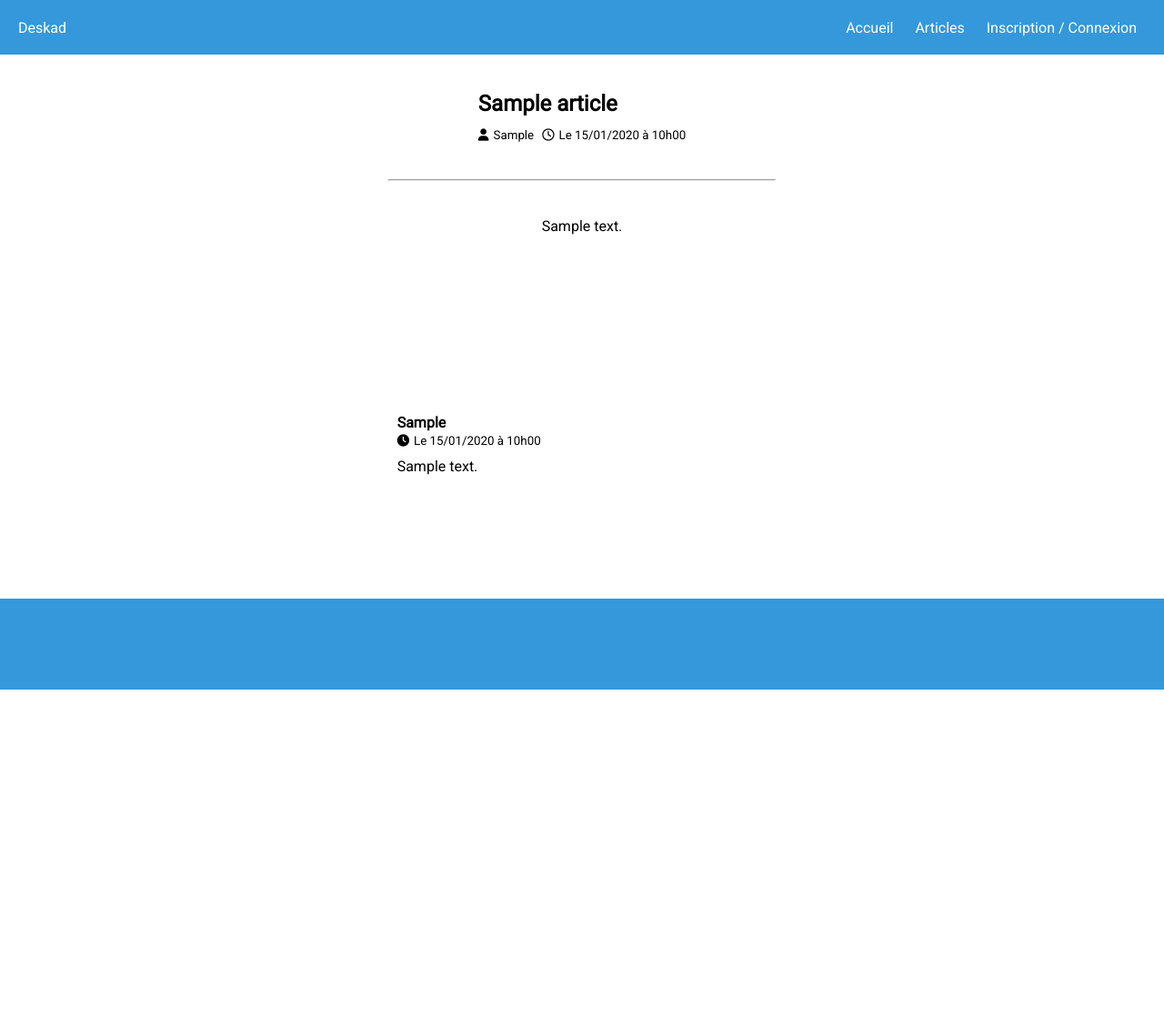
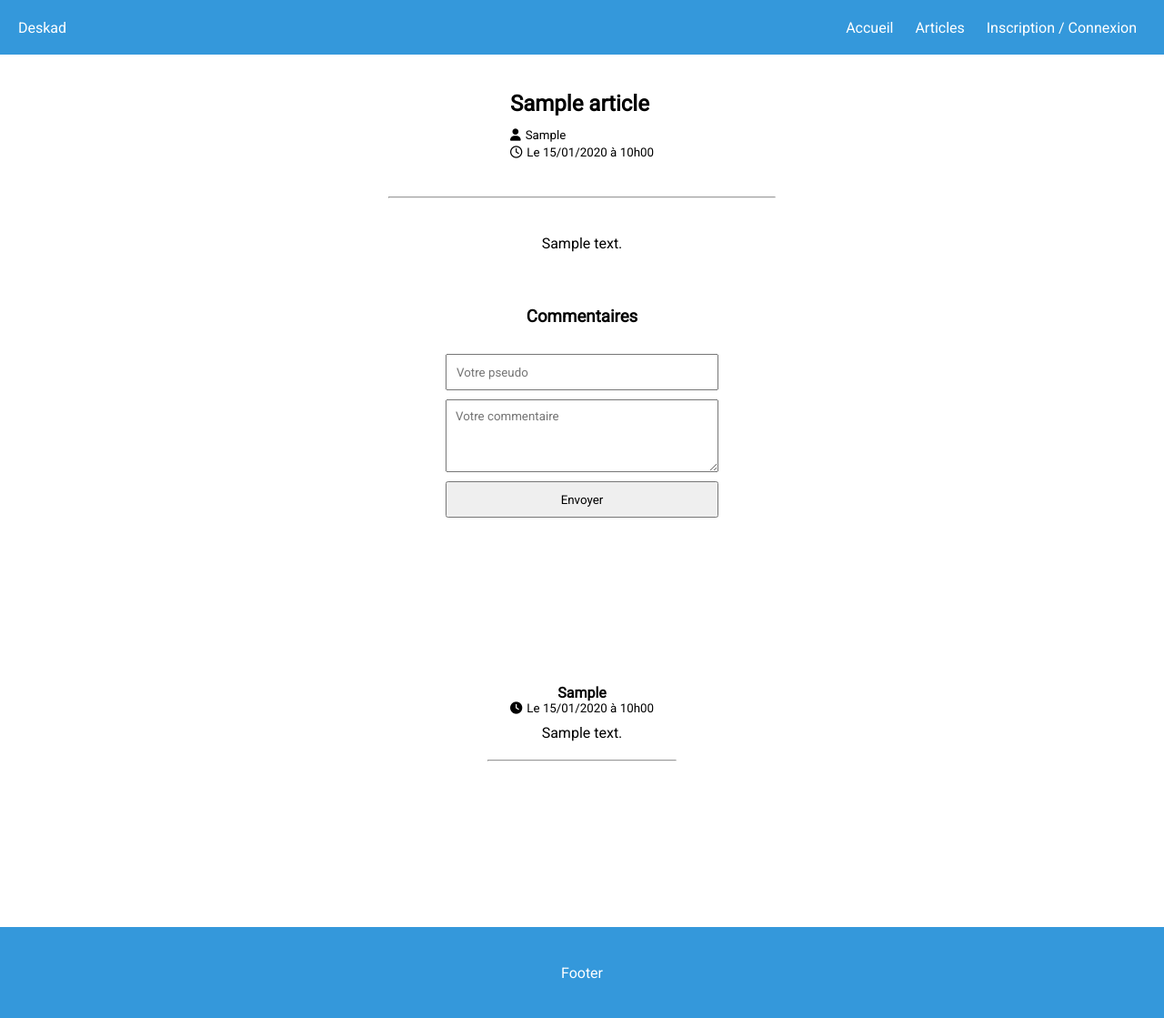
Before and after one commit to yannickbiheul/blog_v1, a PHP site: page /afficherArticle.php?id=1 in a window 1280 px wide. Shown: the whole page at 91% size. Before the commit the page ends 758 px from the top, so only its background shows below. Run offline with PHP 8.4, Linux system fonts and the light colour scheme; tables that the repository leaves empty or names only in its code hold one stand-in row (values such as "Sample post"); some libraries are stand-ins or nearby versions.

Commit message:
Includes

```diff
--- a/afficherArticle.php
+++ b/afficherArticle.php
@@ -1,147 +1,84 @@
 <?php
 
-try {
-    $db = new PDO("mysql:host=localhost;dbname=blog;charset=utf8", "root", "");
-} catch (PDOException $erreur) {
-    echo "Problème à la connexion : " . $erreur->getMessage();
-}
+include 'connexionDB.php';
+include 'requeteArticle.php';
+include 'requeteCommentaires.php';
+include 'header.php';
+include 'nav.php';
 
 ?>
 
-
-
-<!DOCTYPE html>
-<html lang='fr'>
-<head>
-    <meta charset='UTF-8'>
-    <meta name='viewport' content='width=device-width, initial-scale=1.0'>
-    <title>Mon Blog</title>
-    <!-- DESCRIPTION -->
-    <meta name='description' content='1ère version du blog'>
-    <!-- CSS -->
-    <link rel='stylesheet' href='css/main.css'>
-    <!-- GOOGLE FONTS -->
-    <!-- Roboto -->
-    <link href='https://fonts.googleapis.com/css2?family=Roboto&display=swap' rel='stylesheet'>
-    <!-- Quicksand -->
-    <link rel='preconnect' href='https://fonts.gstatic.com'>
-    <link href='https://fonts.googleapis.com/css2?family=Quicksand&display=swap' rel='stylesheet'>
-    <!-- Bangers -->
-    <link rel='preconnect' href='https://fonts.gstatic.com'>
-    <link href='https://fonts.googleapis.com/css2?family=Bangers&display=swap' rel='stylesheet'>
-    <!-- FONTAWESOME -->
-    <script src='https://kit.fontawesome.com/29ef46100e.js' crossorigin='anonymous'></script>
-    <!-- jQuery -->
-    <script src="https://cdn.jsdelivr.net/npm/jquery@3.5.1/dist/jquery.min.js"></script>
-</head>
-
-<body>
-
-    <header>
-        <a href="index.php" class="titreSite">Deskad</a>
-        <nav>
-            <a href="index.php">Accueil</a>
-            <a href="#">Articles</a>
-            <a href="#">Inscription / Connexion</a>
-        </nav>
-    </header>
+    <!-- AFFICHER ARTICLE -->
 
     <main id="afficherArticle">
 
     <?php
 
-    // Afficher l'article
-    $req = $db->prepare(
-        "SELECT a.id AS id_article, a.titre AS titre_article, a.auteur AS auteur_article, a.contenu AS article_contenu, DATE_FORMAT(a.date_creation, 'Le %d/%m/%Y à %Hh%i') AS date_creation_fr, a.categorie AS categorie_article
-        FROM articles AS a
-        WHERE id = ?"
-    );
-    $req->execute(array($_GET['id']));
-
-    while ($donnees = $req->fetch()) {
+    while ($donnees = $requeteArticle->fetch()) {
 
     ?>
 
     <div class="unArticle">
 
         <div class="articleHeader">
+
             <div class="articleTitre">
                 <h2><?= $donnees['titre_article'] ?></h2>
             </div>
             <div class="articleInfos">
                 <small><i class="fas fa-user"></i><?= $donnees['auteur_article'] ?></small>
+                <br>
                 <small><i class="far fa-clock"></i><?= $donnees['date_creation_fr'] ?></small>
             </div>
         </div>
         <hr>
         <div class="articleContent">
-            <p><?= $donnees['article_contenu'] ?></p>
+            <p><?= nl2br($donnees['article_contenu']) ?></p>
         </div>
 
     </div>
 
     <?php
+
     }
-    $req->closeCursor();
+    $requeteArticle->closeCursor();
     ?>
 
+    <!-- AJOUTER COMMENTAIRE -->
 
-
-
-        <!-- <div class="ajoutCommentaire">
+    <div class="ajoutCommentaire" id="lesCommentaires">
         <h3>Commentaires</h3>
-            <form>
-                <input type="text" placeholder="Votre pseudo">
-                <textarea placeholder="Votre commentaire"></textarea>
+        <form action="commentaire_post.php?id=<?= $_GET['id'] ?>" method="POST">
+            <input type="text" name="pseudo" placeholder="Votre pseudo">
+            <textarea name="commentaire" placeholder="Votre commentaire"></textarea>
             <input type="submit" value="Envoyer">
         </form>
-        </div> -->
+    </div>
+
+    <!-- LISTE DES COMMENTAIRES -->
+
     <div class="commentaires">
     <?php
 
-        // Afficher les commentaires
-        $req = $db->query(
-            "SELECT a.id AS id_article, a.titre AS titre_article, a.auteur AS auteur_article, DATE_FORMAT(a.date_creation, 'Le %d/%m/%Y à %Hh%i') AS date_creation_fr, a.categorie AS   categorie_article, c.id_article AS id_commentaire_article, c.auteur AS auteur_commentaire, c.commentaire AS commentaire_commentaire, DATE_FORMAT(c.date_commentaire, 'Le %d/%m/%Y à %Hh%i') AS date_commentaire_fr
-            FROM commentaires AS c
-            LEFT JOIN articles AS a
-            ON c.id_article = a.id"
-        );
+    while ($donnees = $requeteCommentaires->fetch()) {
 
-        while ($donnees = $req->fetch()) {
     ?>
 
-        <div class="afficheCommentaires">
         <div class="carteCommentaire">
-                <h4><?= $donnees['auteur_commentaire'] ?></h4>
+            <h4><?= $donnees['auteur'] ?></h4>
             <small><i class="fas fa-clock"></i><?= $donnees['date_commentaire_fr'] ?></small>
             <div class="commentaire">
-                    <p><?= $donnees['commentaire_commentaire'] ?></p>
+                <p><?= nl2br($donnees['commentaire']) ?></p>
             </div>
+            <hr>
         </div>
-        </div>
-    </div>
+
 
     <?php
     }
-        $req->closeCursor();
+    $requeteCommentaires->closeCursor();
     ?>
 
+    </div>
 
-
-    <footer>
-
-    </footer>
-
-    </main>
-
-    <?php
-
-        $req->closeCursor();
-
-    ?>
-
-
-    <!-- JAVASCRIPT -->
-    <script src='js/main.js'></script>
-</body>
-</html>
+<?php include 'footer.php' ?>
--- /dev/null
+++ b/connexionDB.php
@@ -0,0 +1,10 @@
+<?php
+
+    // Connexion à la base de données
+    try {
+        $db = new PDO("mysql:host=localhost;dbname=blog;charset=utf8", "root", "");
+    } catch (PDOException $erreur) {
+        echo "Problème à la connexion : " . $erreur->getMessage();
+    }
+
+?>
--- a/css/footer.css
+++ b/css/footer.css
@@ -1,6 +1,6 @@
 footer {
     grid-column: 1 / span 6;
-    grid-row: 3 / span 1;
+    grid-row: 4 / span 1;
 
     height: auto;
 
--- a/css/main.css
+++ b/css/main.css
@@ -87,8 +87,9 @@ a {
 }
 
 .boutons>a:hover {
-    font-size: 1.1rem;
-    box-shadow: -6px 6px 4px #000;
+    background-color: #fff;
+    color: var(--blue);
+    border: 1px solid var(--blue);
 }
 
 #articles {
@@ -192,7 +193,7 @@ a {
     height: auto;
     display: grid;
     grid-template-columns: repeat(6, 1fr);
-    grid-template-rows: auto auto 100px;
+    grid-template-rows: auto auto auto 100px;
 }
 
 .unArticle {
@@ -226,7 +227,7 @@ a {
 
 .commentaires {
     grid-column: 2 / span 4;
-    grid-row: 2 / span 1;
+    grid-row: 3 / span 1;
 
     display: flex;
     flex-direction: column;
@@ -236,16 +237,22 @@ a {
     height: auto;
     min-height: 45vh;
     margin-top: 40px;
+    margin-bottom: 40px;
+    /* border: 1px solid #ccc; */
 }
 
 .ajoutCommentaire {
-    width: 70%;
+    grid-column: 2 / span 4;
+    grid-row: 2 / span 1;
+
     height: auto;
 
     display: flex;
     flex-direction: column;
     justify-content: center;
     align-items: center;
+
+    margin-top: 60px;
 
     /* border: 1px solid #ccc; */
 }
@@ -286,7 +293,12 @@ a {
     width: 100%;
     height: auto;
 
-    /* border: 1px solid #000; */
+    display: flex;
+    flex-direction: column;
+    justify-content: center;
+    align-items: center;
+
+    /* border: 1px solid #ccc; */
     padding: 10px;
     margin: 20px 0;
 }
@@ -295,7 +307,47 @@ a {
     margin-right: 5px;
 }
 
+.carteCommentaire>hr {
+    width: 25%;
+    margin: 20px 0 10px 0;
+}
+
 .commentaire {
     margin-top: 10px;
-    text-align: justify;
+    text-align: center;
 }
+
+
+
+#main_articles {
+    width: 100%;
+    height: auto;
+    display: grid;
+    grid-template-columns: repeat(6, 1fr);
+    grid-template-rows: auto auto auto 100px;
+}
+
+#informatique {
+    grid-column: 2 / span 4;
+    grid-row: 1 / span 1;
+    height: auto;
+    min-height: 30vh;
+    margin-top: 100px;
+    /* border: 1px solid #ccc; */
+}
+
+#tourisme {
+    grid-column: 2 / span 4;
+    grid-row: 2 / span 1;
+    height: auto;
+    min-height: 30vh;
+    /* border: 1px solid #ccc; */
+}
+
+#musique {
+    grid-column: 2 / span 4;
+    grid-row: 3 / span 1;
+    height: auto;
+    min-height: 30vh;
+    /* border: 1px solid #ccc; */
+}
--- /dev/null
+++ b/error.php
@@ -0,0 +1,5 @@
+<?php
+
+    echo "<h1>Cette page n'existe pas !</h1>";
+
+?>
--- /dev/null
+++ b/footer.php
@@ -0,0 +1,12 @@
+    <footer>
+        <p>Footer</p>
+    </footer>
+
+</main>
+
+
+
+    <!-- JAVASCRIPT -->
+    <script src='js/main.js'></script>
+</body>
+</html>
--- /dev/null
+++ b/header.php
@@ -0,0 +1,26 @@
+<!DOCTYPE html>
+<html lang='fr'>
+<head>
+    <meta charset='UTF-8'>
+    <meta name='viewport' content='width=device-width, initial-scale=1.0'>
+    <title>Mon Blog</title>
+    <!-- DESCRIPTION -->
+    <meta name='description' content='1ère version du blog'>
+    <!-- CSS -->
+    <link rel='stylesheet' href='css/main.css'>
+    <!-- GOOGLE FONTS -->
+    <!-- Roboto -->
+    <link href='https://fonts.googleapis.com/css2?family=Roboto&display=swap' rel='stylesheet'>
+    <!-- Quicksand -->
+    <link rel='preconnect' href='https://fonts.gstatic.com'>
+    <link href='https://fonts.googleapis.com/css2?family=Quicksand&display=swap' rel='stylesheet'>
+    <!-- Bangers -->
+    <link rel='preconnect' href='https://fonts.gstatic.com'>
+    <link href='https://fonts.googleapis.com/css2?family=Bangers&display=swap' rel='stylesheet'>
+    <!-- FONTAWESOME -->
+    <script src='https://kit.fontawesome.com/29ef46100e.js' crossorigin='anonymous'></script>
+    <!-- jQuery -->
+    <script src="https://cdn.jsdelivr.net/npm/jquery@3.5.1/dist/jquery.min.js"></script>
+</head>
+
+<body>
--- /dev/null
+++ b/nav.php
@@ -0,0 +1,8 @@
+<header>
+    <a href="index.php" class="titreSite">Deskad</a>
+    <nav>
+        <a href="index.php">Accueil</a>
+        <a href="articles.php">Articles</a>
+        <a href="#">Inscription / Connexion</a>
+    </nav>
+</header>
--- /dev/null
+++ b/requeteArticle.php
@@ -0,0 +1,11 @@
+<?php
+
+    // Afficher l'article
+    $requeteArticle = $db->prepare(
+        "SELECT a.id AS id_article, a.titre AS titre_article, a.auteur AS auteur_article, a.contenu AS article_contenu, DATE_FORMAT(a.date_creation, 'Le %d/%m/%Y à %Hh%i') AS date_creation_fr, a.categorie AS categorie_article
+        FROM articles AS a
+        WHERE id = ?"
+    );
+    $requeteArticle->execute(array($_GET['id']));
+
+?>
--- /dev/null
+++ b/requeteCommentaires.php
@@ -0,0 +1,9 @@
+<?php
+
+// Afficher les commentaires
+$requeteCommentaires = $db->prepare(
+    "SELECT id, id_article, auteur, commentaire, DATE_FORMAT(date_commentaire, 'Le %d/%m/%Y à %Hh%i') AS date_commentaire_fr FROM commentaires WHERE id_article = ? ORDER BY date_commentaire DESC"
+);
+$requeteCommentaires->execute(array($_GET['id']));
+
+?>
```
Also changed, not shown: articles.php (added, +98 -0 lines), commentaire_post.php (added, +17 -0 lines), index.php (+5 -65 lines), requeteDerniersArticles.php (added, +13 -0 lines), requeteInformatique.php (added, +14 -0 lines), requeteMusique.php (added, +14 -0 lines), requeteTourisme.php (added, +14 -0 lines). Lines whose indentation alone changed are shown as unchanged.
